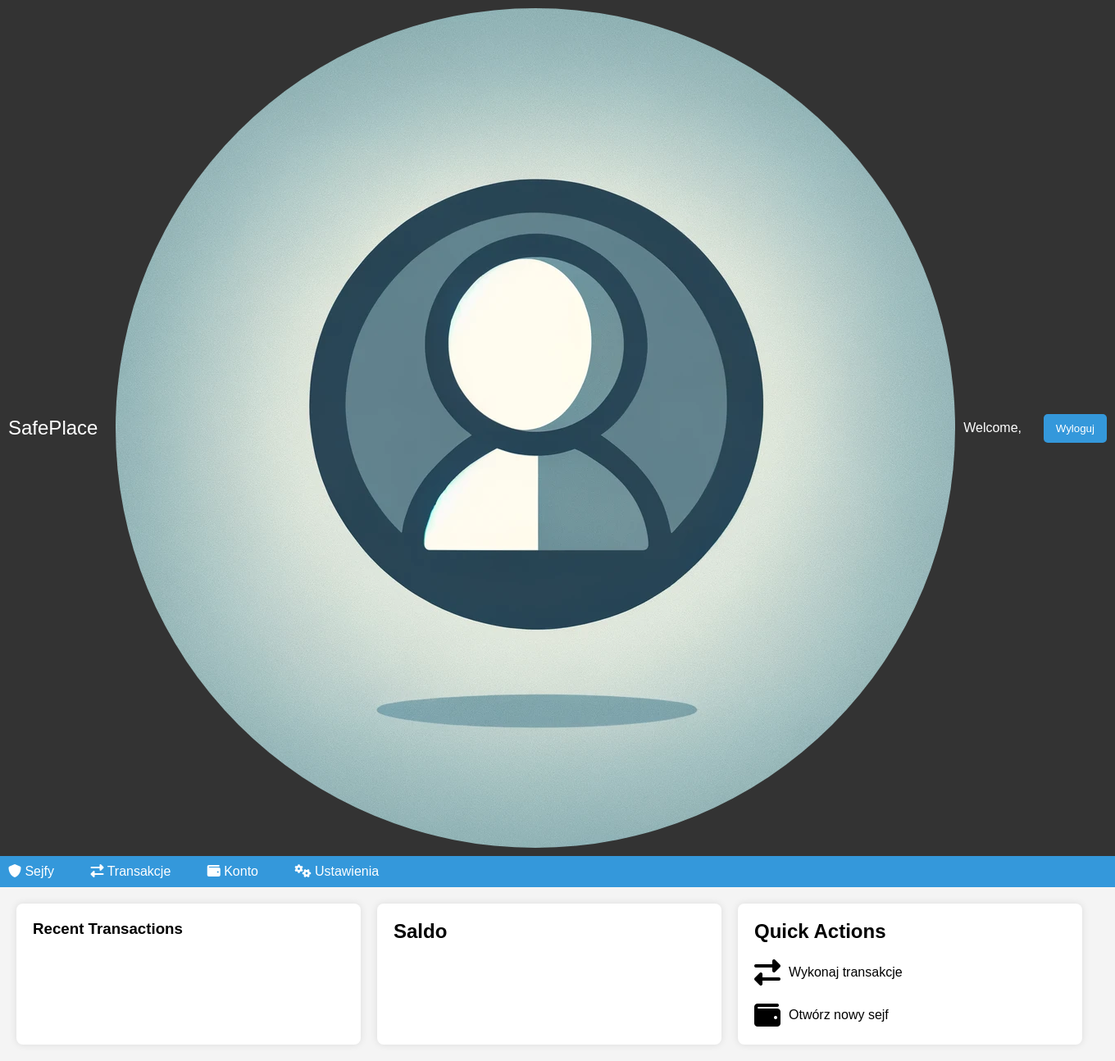
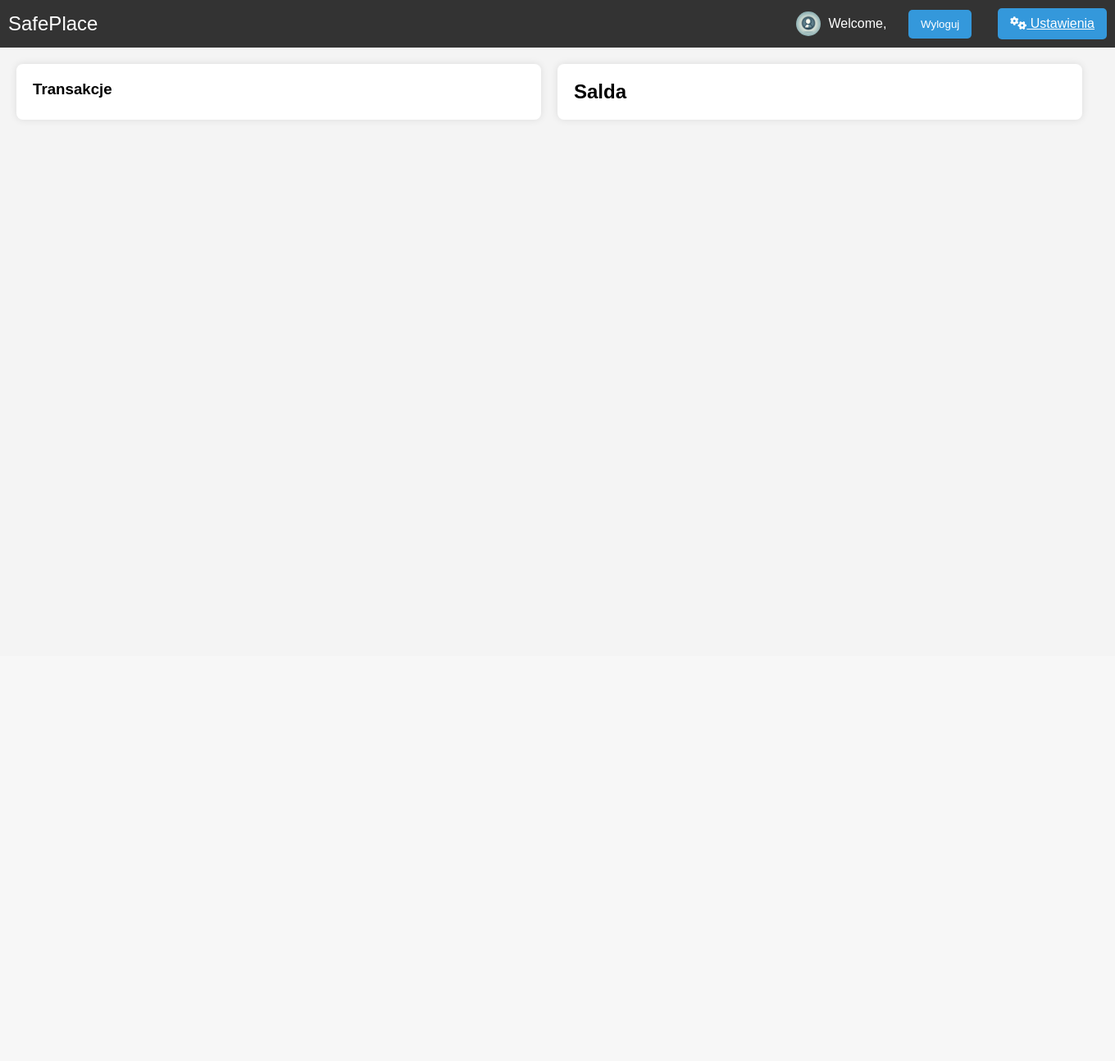
Before and after one commit to kgrad/ProjektIT-SafePlace, a PHP site: page /php/user.php in a window 1360 px wide. Shown: the whole page at 82% size. After the commit the page ends 147 px from the top, so only its background shows below. Run offline with PHP 8.4, Linux system fonts and the light colour scheme; the visitor is signed in with stand-in values (Sample User, id 1); data that the repository does not hold is empty.

Commit message:
user - styles itp
style i wyglad strony uzytkownika

```diff
--- a/php/user.php
+++ b/php/user.php
@@ -61,24 +61,18 @@
                     <button type="submit" name="logout" class="logout-asd">Wyloguj</button>
                 </form>
             </div>
+            <a href="../php/ustawienia.php"><i class="fas fa-cogs"></i> Ustawienia</a>
 
         </div>
 
     </header>
 
-    <nav>
-        <ul>
-            <li><a href="../php/sejfy.php"><i class="fas fa-shield"></i> Sejfy</a></li>
-            <li><a href="../php/transakcje.php"><i class="fas fa-exchange-alt"></i> Transakcje</a></li>
-            <li><a href="../php/profil.php"><i class="fas fa-wallet"></i> Konto</a></li>
-            <li><a href="../php/ustawienia.php"><i class="fas fa-cogs"></i> Ustawienia</a></li>
-        </ul>
-    </nav>
+
 
     <main>
         <section class="overview">
             <div class="recent-transactions">
-                <h3>Recent Transactions</h3>
+                <h3>Transakcje</h3>
                 <ul>
                     <?php while ($transakcja = $result_transakcje->fetch_assoc()): ?>
                 <div class="tile">
@@ -91,7 +85,7 @@
         </section>
 
         <section class="quick-actions">
-            <h2>Saldo</h2>
+            <h2>Salda</h2>
             <div class="tile-container">
                 <?php while ($sejf = $result_sejf->fetch_assoc()): ?>
                     <div class="tile">
@@ -102,17 +96,7 @@
             </div>
         </section>
 
-        <section class="quick-actions">
-            <h2>Quick Actions</h2>
-            <div class="action">
-                <i class="fas fa-exchange-alt"></i>
-                <p>Wykonaj transakcje</p>
-            </div>
-            <div class="action">
-                <i class="fas fa-wallet"></i>
-                <p>Otwórz nowy sejf</p>
-            </div>
-        </section>
+
 
     </main>
 
--- a/styles/user.css
+++ b/styles/user.css
@@ -46,6 +46,7 @@
 .user-info img {
     border-radius: 50%;
     margin-right: 10px;
+    max-width: 30px;
 }
 
 nav ul {
@@ -149,3 +150,13 @@
     bottom: 0;
     width: 100%;
 }
+header a{
+    margin-left: 2em;
+    padding: 10px 15px; /* dostosuj wielkość paddingu według potrzeb */
+    background-color: #3498db; /* kolor tła przycisku */
+    color: #fff; /* kolor tekstu */
+    border: none; /* usuwa obramowanie */
+    border-radius: 5px; /* zaokrąglone rogi */
+    cursor: pointer; /* zmienia kursor na rączkę po najechaniu */
+    transition: background-color 0.3s ease; /* płynne przejście koloru tła */
+}
```
